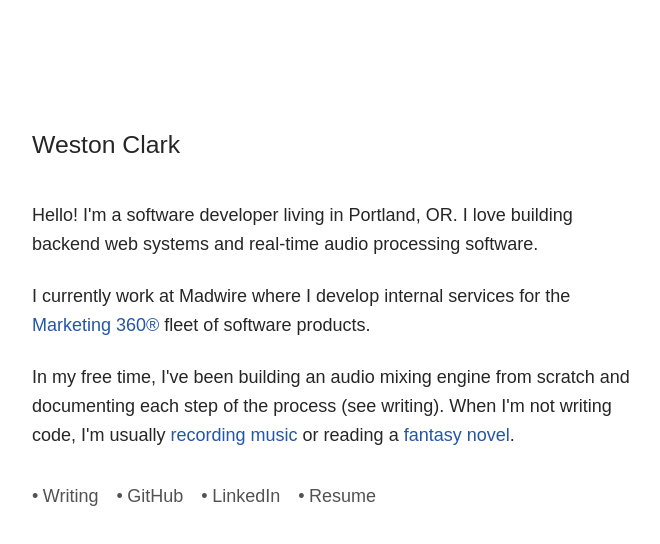
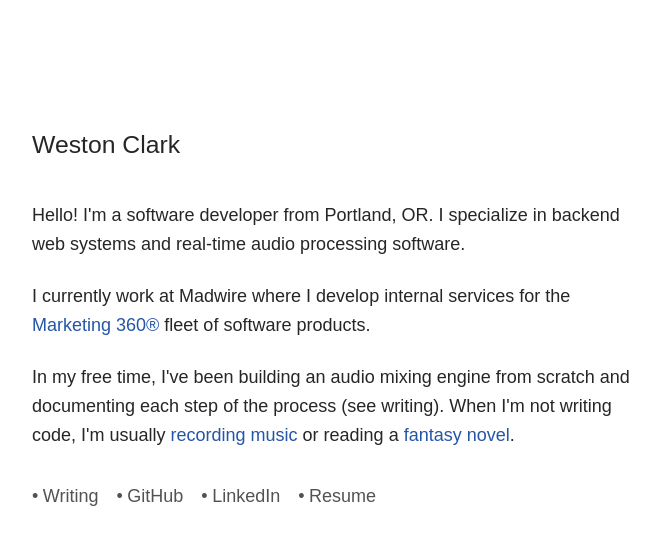
Before and after one commit to westonclark/personal-website-v2, a Next.js app: page / in a window 1280 px wide. Shown: the top 544 px of the page, without its empty margins (302-962 px from the left). Built offline with nearby package versions, Linux system fonts and the light colour scheme; a web font is replaced by a local one.

Commit message:
Update page.tsx

```diff
--- a/app/page.tsx
+++ b/app/page.tsx
@@ -9,7 +9,7 @@
         </h1>
 
         <p className="leading-relaxed">
-          Hello! I'm a software developer living in Portland, OR. I love building backend web
+          Hello! I'm a software developer from Portland, OR. I specialize in backend web
           systems and real-time audio processing software.
         </p>
 
```
